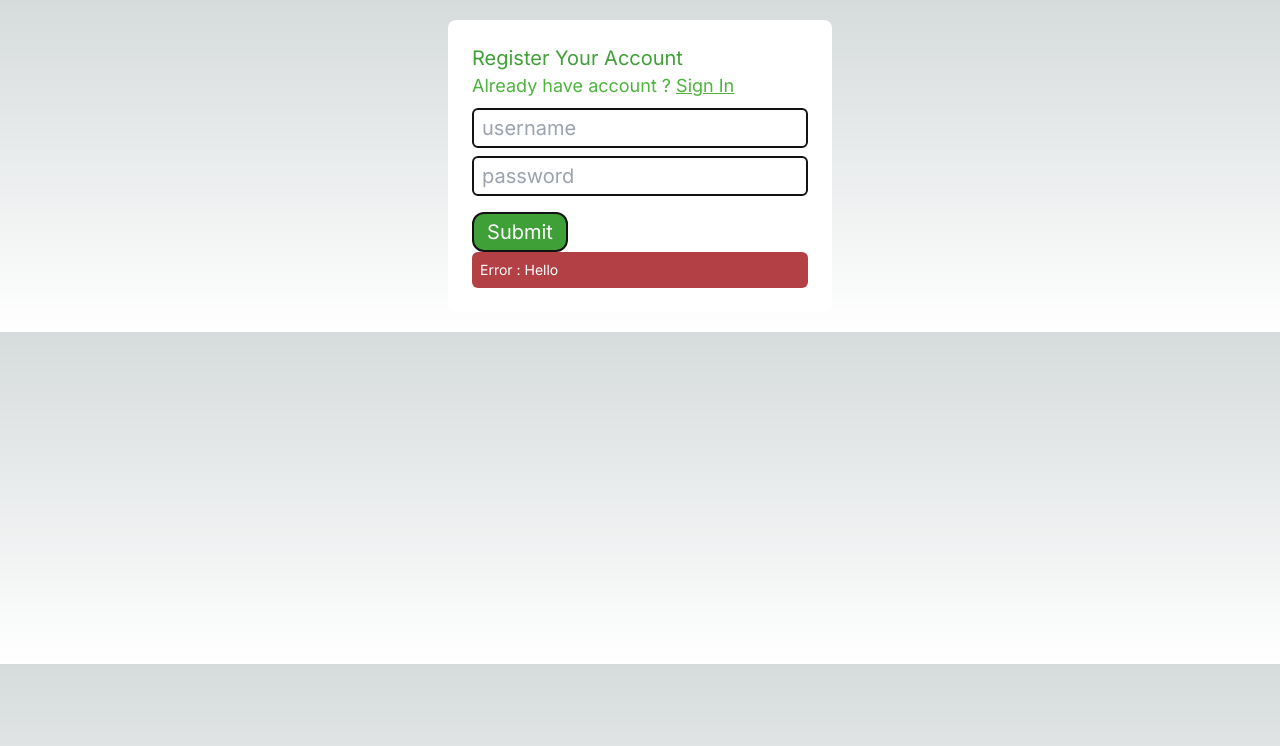
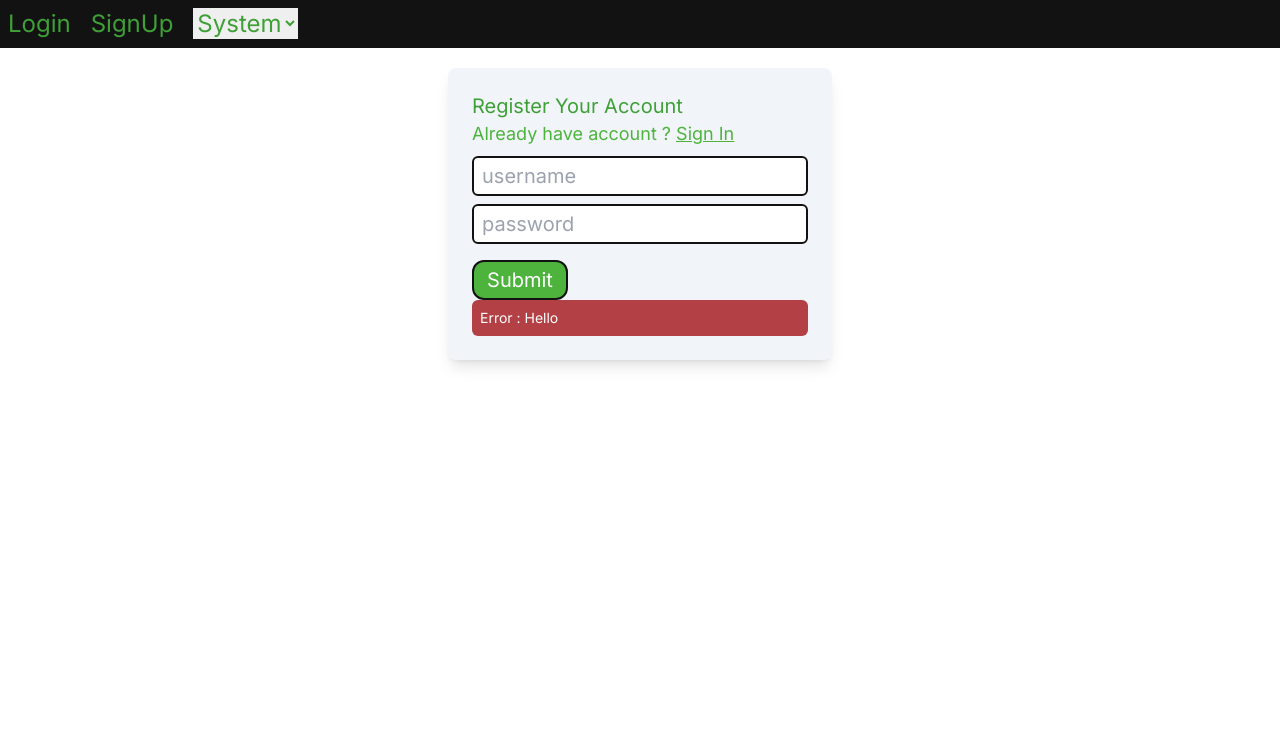
Before and after one commit to 236sec/MyBlogWeb, a Next.js app: page /signup in a window 1280 px wide. Shown: the top 746 px of the page. Built offline with nearby package versions, Linux system fonts and the light colour scheme; no server answers.

Commit message:
Add Theme Dark / light Mode

```diff
--- /dev/null
+++ b/app/components/Navbars.tsx
@@ -0,0 +1,14 @@
+import Link from "next/link"
+import ThemeSwitch from "./ThemeSwitch"
+
+export default function NavBar(){
+    return (
+        <div className="m-0 mb-4 p-2 w-screen h-15 bg-black text-primary_light dark:text-white">
+            <ol className="flex gap-5 text-2xl">
+                <li className=""><Link href={"/signin"}>Login</Link></li>
+                <li className=""><Link href={"/signup"}>SignUp</Link></li>
+                <li><ThemeSwitch /></li>
+            </ol>
+        </div>
+    )
+}
--- a/app/components/SignUpForm.tsx
+++ b/app/components/SignUpForm.tsx
@@ -60,13 +60,13 @@
 
 
     return (
-        <div className={`bg-light dark:bg-black rounded-lg my-5 mx-auto w-96 p-6`}>
+        <div className={`bg-light dark:bg-black rounded-lg my-5 mx-auto w-96 p-6 shadow-lg`}>
             <h1 className="text-xl text-primary_light dark:text-primary_dark">Register Your Account</h1>
             <h2 className="text-lg text-primary_variants_light dark:text-primary_variants_dark">Already have account ? <span className="text-blue-500 underline hover:no-underline hover:text-blue-800"><Link href="/signin">Sign In</Link></span></h2>
             <form className="flex flex-col gap-2 mt-2 text-black" onSubmit={handleSubmit}>
                 <input type="text" name="username" placeholder="username" value={username} onChange={(e) => setUsername(e.target.value)} className="border-black border-2 text-xl p-1 pl-2 rounded-md"></input>
                 <input type="password" name="password" placeholder="password" value={password} onChange={(e) => setPassword(e.target.value)} className="border-black border-2 text-xl p-1 pl-2 rounded-md mb-2"></input>
-                <input type="submit" className="p-1 border-2 rounded-xl text-xl text-white bg-primary_light dark:bg-primary_variants_dark dark:hover:bg-[#0369a1] hover:cursor-pointer hover:bg-primary_variants_light border-black w-24"/>
+                <input type="submit" className="p-1 border-2 rounded-xl text-xl text-white bg-primary_variants_light dark:bg-sky dark:hover:bg-[#0369a1] hover:cursor-pointer hover:bg-primary_light border-black w-24"/>
             </form>
             {<div className="bg-red text-white rounded-md p-2 text-sm">Error : {error ? error : "Hello"}</div>}
         </div>
--- /dev/null
+++ b/app/components/ThemeSwitch.tsx
@@ -0,0 +1,27 @@
+"use client";
+import { useState, useEffect } from 'react'
+import { useTheme } from 'next-themes'
+
+const ThemeSwitch = () => {
+  const [mounted, setMounted] = useState(false)
+  const { theme, setTheme } = useTheme()
+
+  // useEffect only runs on the client, so now we can safely show the UI
+  useEffect(() => {
+    setMounted(true)
+  }, [])
+
+  if (!mounted) {
+    return null
+  }
+
+  return (
+    <select value={theme} onChange={e => setTheme(e.target.value)}>
+      <option value="system">System</option>
+      <option value="dark">Dark</option>
+      <option value="light">Light</option>
+    </select>
+  )
+}
+
+export default ThemeSwitch
--- a/app/globals.css
+++ b/app/globals.css
@@ -15,13 +15,3 @@
     --background-end-rgb: 0, 0, 0;
   }
 }
-
-body {
-  color: rgb(var(--foreground-rgb));
-  background: linear-gradient(
-      to bottom,
-      transparent,
-      rgb(var(--background-end-rgb))
-    )
-    rgb(var(--background-start-rgb));
-}
--- /dev/null
+++ b/app/hooks/ThemeProviders.jsx
@@ -0,0 +1,10 @@
+"use client";
+import { ThemeProvider } from "next-themes";
+
+export default function ThemeProviderHook({ children }) {
+  return (
+    <ThemeProvider attribute="class">
+      {children}
+    </ThemeProvider>
+  )
+}
--- a/app/layout.tsx
+++ b/app/layout.tsx
@@ -1,7 +1,11 @@
+"use client";
 import './globals.css'
 import type { Metadata } from 'next'
 import { Inter } from 'next/font/google'
-import AuthProvider from './hooks/Providers'
+import AuthProvider from './hooks/SessionProviders'
+import NavBar from './components/Navbars'
+import ThemeProviderHook from "./hooks/ThemeProviders";
+
 
 const inter = Inter({ subsets: ['latin'] })
 
@@ -15,13 +19,19 @@
 }: {
   children: React.ReactNode
 }) {
+
+
   return (
       <html lang="en">
-      <body className={inter.className}>
+        <body className={`${inter.className} dark:bg-[#000000] bg-white w-screen h-screen`}>
             <AuthProvider>
+              <ThemeProviderHook>
+                <NavBar />
                 {children}
+              </ThemeProviderHook>
             </AuthProvider>
         </body>
       </html>
+
   )
 }
--- /dev/null
+++ b/app/test/page.tsx
@@ -0,0 +1,24 @@
+"use client";
+import {useTheme} from "next-themes";
+import {useState,useEffect} from "react";
+
+export default function DashBoardPage(){
+    const [mounted, setMounted] = useState(false)
+    const { theme, setTheme } = useTheme()
+
+    // useEffect only runs on the client, so now we can safely show the UI
+    useEffect(() => {
+        setMounted(true)
+    }, [])
+
+    if (!mounted) {
+        return null
+    }
+
+    return (
+    <div className="">
+        <h1>Hello This is Theme : {theme} </h1>
+        <h1 className="dark:text-white text-primary_light">Hello</h1>
+    </div>
+    )
+}
--- a/package.json
+++ b/package.json
@@ -19,6 +19,7 @@
     "mongoose": "^7.5.0",
     "next": "13.4.19",
     "next-auth": "^4.23.1",
+    "next-themes": "^0.2.1",
     "react": "18.2.0",
     "react-dom": "18.2.0",
     "typescript": "5.2.2"
--- a/tailwind.config.ts
+++ b/tailwind.config.ts
@@ -1,26 +1,29 @@
 import type { Config } from 'tailwindcss'
 
-const config: Config = {
+
+const config : Config = {
+  darkMode: 'class',
   content: [
     './pages/**/*.{js,ts,jsx,tsx,mdx}',
     './components/**/*.{js,ts,jsx,tsx,mdx}',
     './app/**/*.{js,ts,jsx,tsx,mdx}',
   ],
   theme: {
-    darkMode: 'class',
     colors: {
       'primary_light': '#3FA037',
       'secondary_light': '#FEFEFE',
       'primary_variants_light': '#4DB33D',
-      'light':"#FFFFFF",
-      'black':"#121212",
-      'white':"#FFFFFF",
-      "red":"#B34045",
-      'primary_dark': '#f1f5f9',
+      'light': '#f1f5f9',
+      'black': '#121212',
+      'white': '#FFFFFF',
+      "red": '#B34045',
+      "sky":"#38bdf8",
+      'primary_dark': '#0ea5e9',
       'secondary_dark': '#03DAC6',
-      'primary_variants_dark': '#0ea5e9',
+      'primary_variants_dark': '#f1f5f9',
     },
     extend: {
+      colors:{},
       backgroundImage: {
         'gradient-radial': 'radial-gradient(var(--tw-gradient-stops))',
         'gradient-conic':
@@ -29,5 +32,6 @@
     },
   },
   plugins: [],
-}
-export default config
+};
+
+export default config;
```
Also changed, not shown: app/hooks/SessionProviders.jsx (renamed from app/hooks/Providers.jsx), 1 other file (tests, documents, lock files or other folders). Lines whose indentation alone changed are shown as unchanged.
